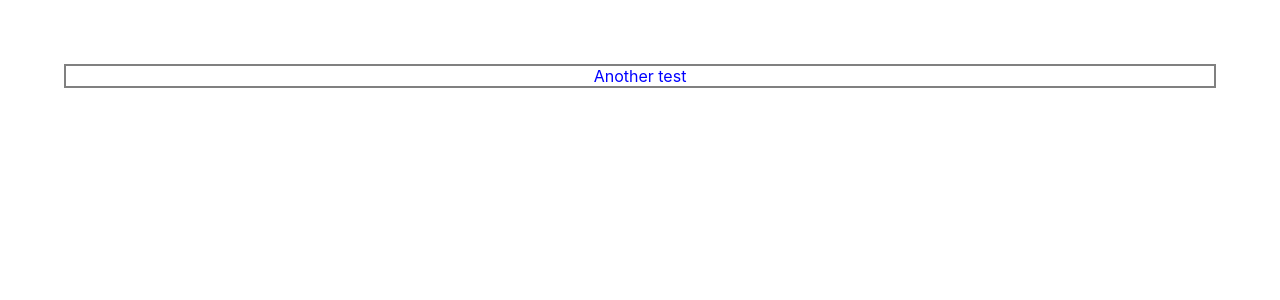
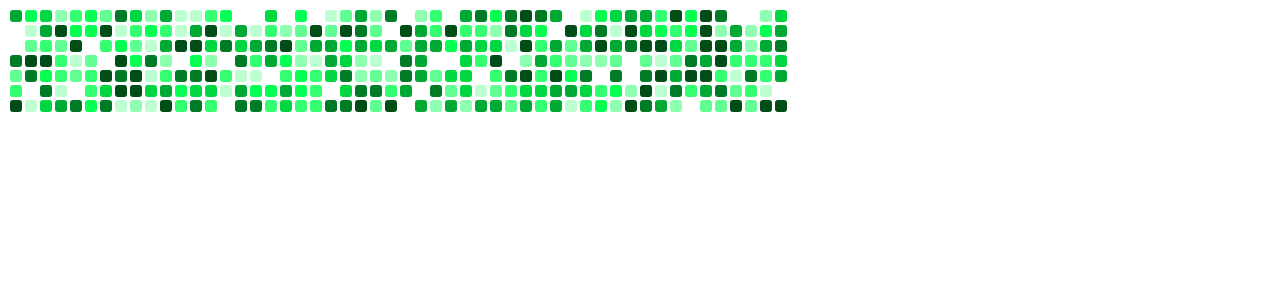
Before and after one commit to thomasabishop/code-stats, a React (Create React App) app: page / in a window 1280 px wide. Shown: the top 300 px of the page. Built offline with nearby package versions, Linux system fonts and the light colour scheme.

Commit message:
Create grid, coloration and import filler data for Commits pictograph

```diff
--- a/src/components/Commits.jsx
+++ b/src/components/Commits.jsx
@@ -1,10 +1,26 @@
 import React from 'react';
 import './Commits.scss';
+import { generateYear } from './commitsData';
+
 function Commits() {
+  const data = generateYear();
+  console.log(data);
   return (
-    <React.Fragment>
-      <div className="commits">Another test</div>
-    </React.Fragment>
+    <div className="Commit">
+      <div className="year">
+        {data.map((items, index) => {
+          return (
+            <div key={index} className="week">
+              {items.map((subItems, index) => {
+                return (
+                  <div className={`day-color-${subItems}`} key={index}></div>
+                );
+              })}
+            </div>
+          );
+        })}
+      </div>
+    </div>
   );
 }
 
--- a/src/components/Commits.scss
+++ b/src/components/Commits.scss
@@ -1,4 +1,44 @@
-.commits {
+// Create varigated green hues for commit frequency
+@for $i from 1 through 9 {
+  .day-color-#{$i} {
+    background-color: darken(#ebfff1, $i * 9);
+  }
+}
+
+// Root component
+.Commits {
   display: flex;
-  color: blue;
+  // padding: 1rem;
 }
+
+.year {
+  //border: 1px solid blue;
+  flex: 1 0 100%;
+  display: grid;
+  // border: 1px solid dodgerblue;
+  grid-template-columns: repeat(52, 12px);
+  //grid-template-rows: 1fr;
+  grid-column-gap: 3px;
+  min-height: 0;
+  min-width: 0;
+}
+
+.week {
+  display: inline-grid;
+  grid-template-columns: 1fr;
+  grid-template-rows: repeat(7, 1fr);
+  grid-row-gap: 3px;
+  // border: 1px solid red;
+  min-width: 0;
+  overflow: hidden;
+  & > div {
+    align-items: center;
+    justify-content: center;
+    //border: 1px solid lightgrey;
+    border-radius: 3px;
+    // padding: 10px;
+    font-size: 10px;
+    width: 12px;
+    height: 12px;
+  }
+}
--- /dev/null
+++ b/src/components/commitsData.js
@@ -0,0 +1,19 @@
+function generateWeek(weeks) {
+  const week = [];
+  for (let i = 0; i < weeks; i++) {
+    for (let j = 0; j < 7; j++) {
+      week.push(Math.trunc(Math.random() * 10));
+    }
+  }
+  return week;
+}
+
+export function generateYear() {
+  const year = [];
+  for (let i = 0; i < 52; i++) {
+    year.push(generateWeek(1));
+  }
+  return year;
+}
+//console.log(generateWeekData(4));
+console.log(generateYear());
--- a/src/index.scss
+++ b/src/index.scss
@@ -1,5 +1,5 @@
 body {
-  margin: 5%;
+  margin: 10px;
   font-family: -apple-system, BlinkMacSystemFont, 'Segoe UI', 'Roboto', 'Oxygen',
     'Ubuntu', 'Cantarell', 'Fira Sans', 'Droid Sans', 'Helvetica Neue',
     sans-serif;
@@ -8,8 +8,8 @@ body {
 }
 
 .App {
-  display: flex;
-  align-items: center;
-  justify-content: center;
-  border: 2px solid grey;
+  //display: flex;
+  //align-items: center;
+  //justify-content: center;
+  // border: 2px solid grey;
 }
```
